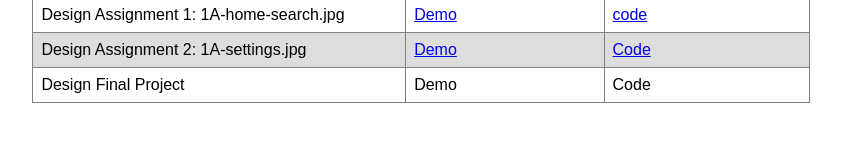
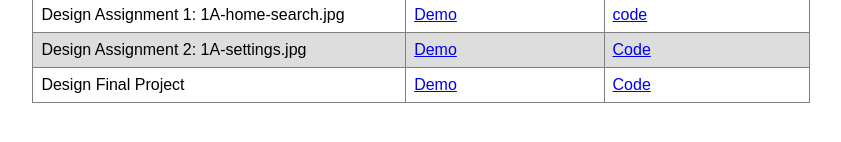
Before and after one commit to Indra-poudel/Leapfrog2, a plain HTML site: page index.html in a window 1280 px wide. Shown: the part 140-282 px from the top of the page, without its empty margins (219-1060 px from the left). Drawn offline with Linux system fonts and the light colour scheme.

Commit message:
added design final project

```diff
--- a/index.html
+++ b/index.html
@@ -50,8 +50,8 @@ tr:nth-child(even) {
 
  <tr>
     <td>Design Final Project</td>
-    <td><a href="https://indra-poudel.github.io/Design_final_project/"></a>Demo</td>
-    <td><a href="https://github.com/Indra-poudel/Design_final_project"></a>Code</td>
+    <td><a href="https://indra-poudel.github.io/Design_final_project/">Demo</a></td>
+    <td><a href="https://github.com/Indra-poudel/Design_final_project">Code</a></td>
   </tr>
 
 </table>
```
